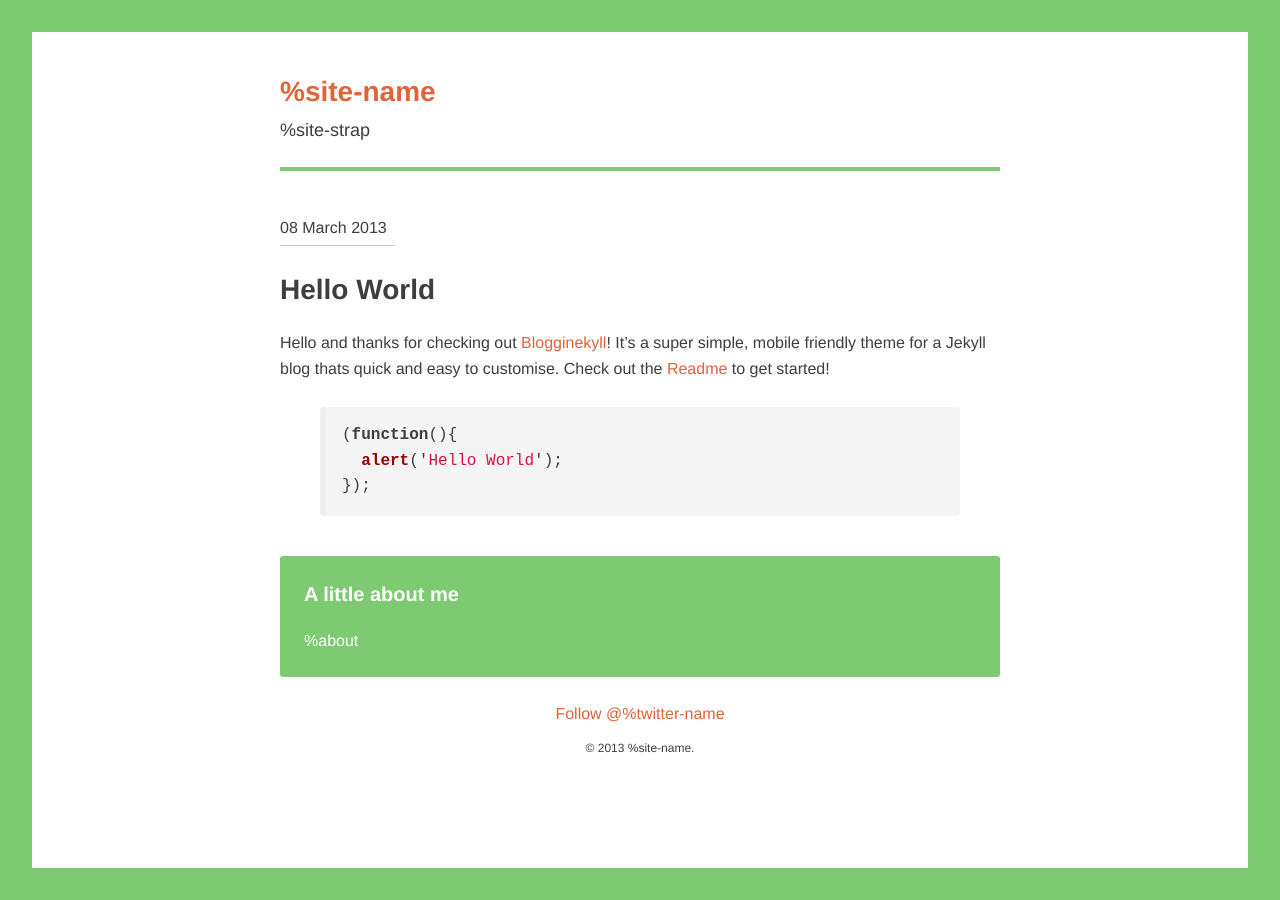
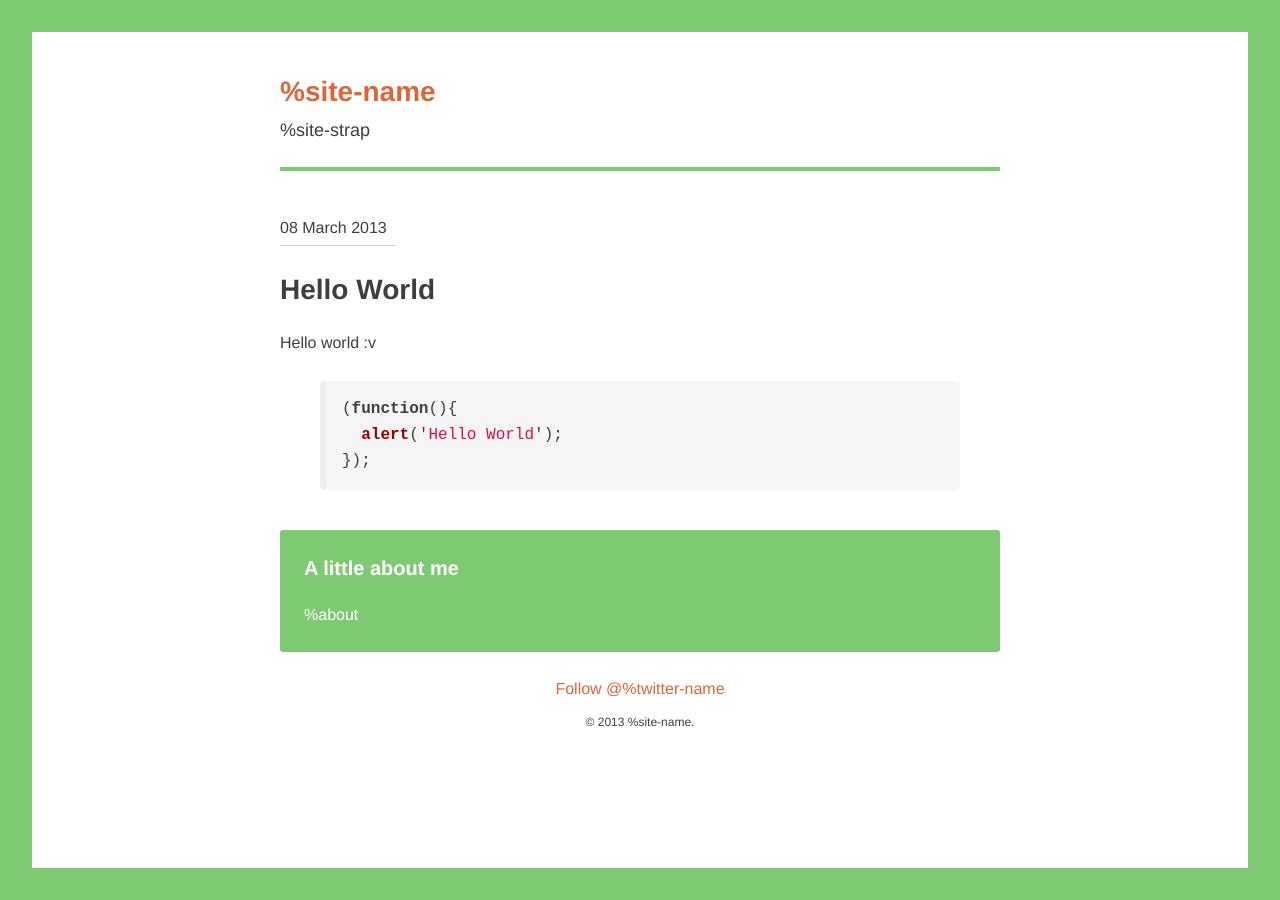
Before and after one commit to longfield21/longfield21.github.com, a Jekyll site: the page built from _posts/2012-06-27-hello-world.md, in a window 1280 px wide. Built offline with Jekyll 4.4.1, drawn with Linux system fonts in a browser that asks for light colours; Markdown is read by kramdown in place of the engine named in the settings; comment, search, counter and statistics services are not loaded.

Commit message:
Update 2012-06-27-hello-world.md

```diff
--- a/_posts/2012-06-27-hello-world.md
+++ b/_posts/2012-06-27-hello-world.md
@@ -4,7 +4,7 @@ title: Hello World
 date: 2013-03-08
 ---
 
-Hello and thanks for checking out [Blogginekyll](http://github.com/sirbrad/blogginekyll)! It's a super simple, mobile friendly theme for a Jekyll blog thats quick and easy to customise. Check out the [Readme](https://github.com/sirbrad/blogginekyll/blob/master/README.md) to get started!
+Hello world :v
 
 {% highlight javascript %}
 (function(){
```
